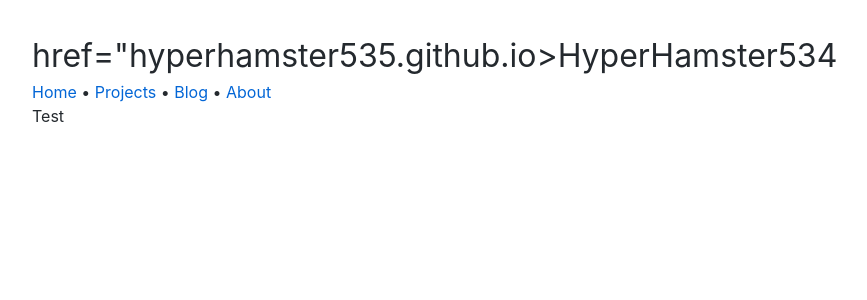
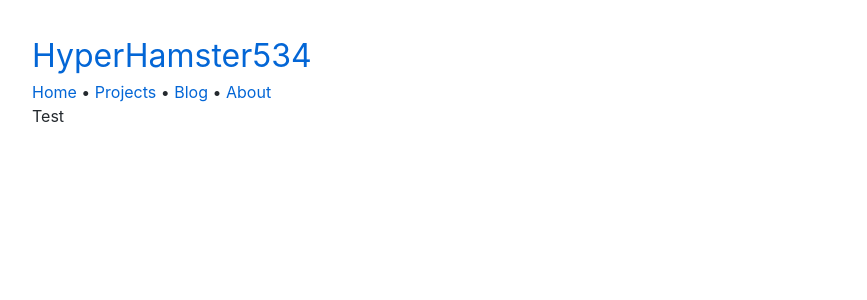
Before and after one commit to HyperHamster535/HyperHamster535.github.io, a Jekyll site: the page built from index.md, in a window 1280 px wide. Shown: the top 300 px of the page, without its empty margins (118-985 px from the left). Built offline with Jekyll 4.4.1, drawn with Linux system fonts in a browser that asks for light colours; comment, search, counter and statistics services are not loaded.

Commit message:
Update default.html

```diff
--- a/_layouts/default.html
+++ b/_layouts/default.html
@@ -11,7 +11,7 @@
   <body>
     <div class="container-lg px-3 my-5 markdown-body">
 
-	<a style="font-size: 32px;"> href="hyperhamster535.github.io>HyperHamster534</a>
+	<a style="font-size: 32px;" href="hyperhamster535.github.io">HyperHamster534</a>
 		<nav>
 			<a href="/">Home</a> • </span>
 			<span><a href="/Projects">Projects</a> • </span>
```
